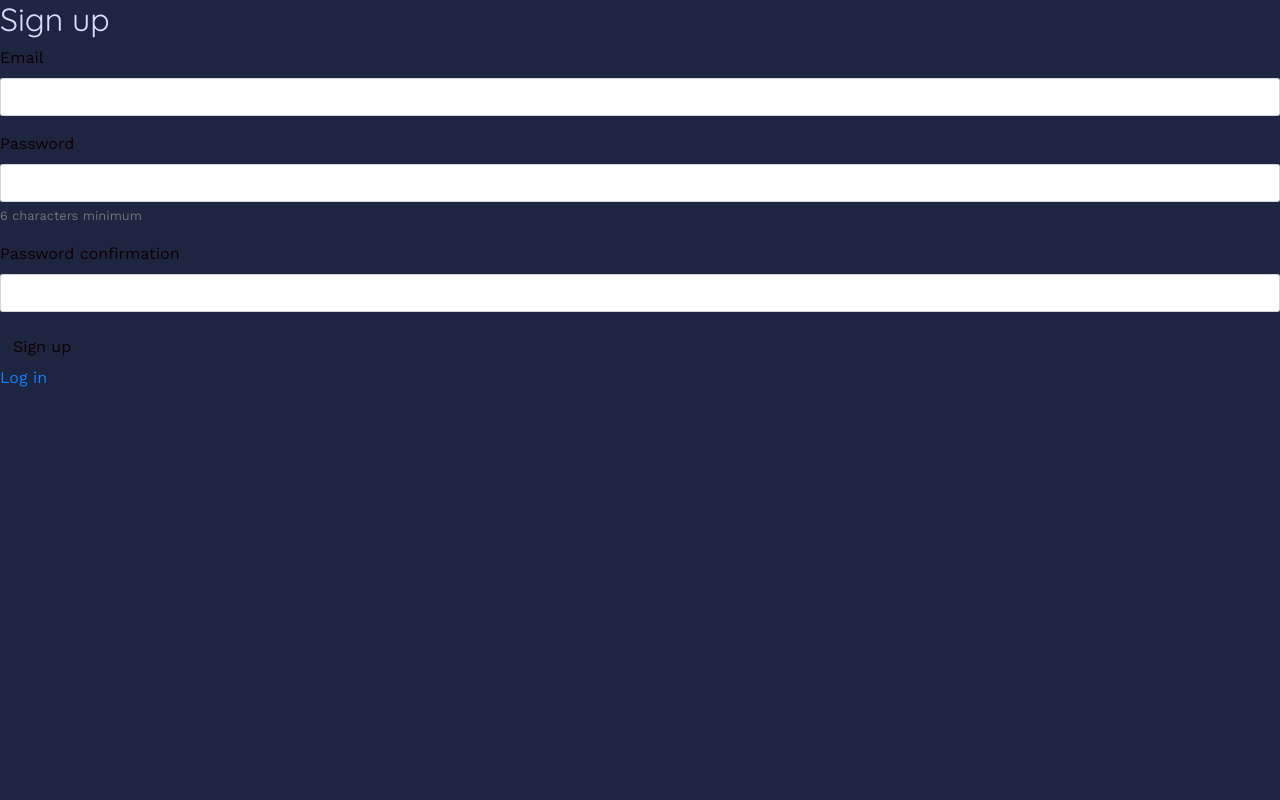
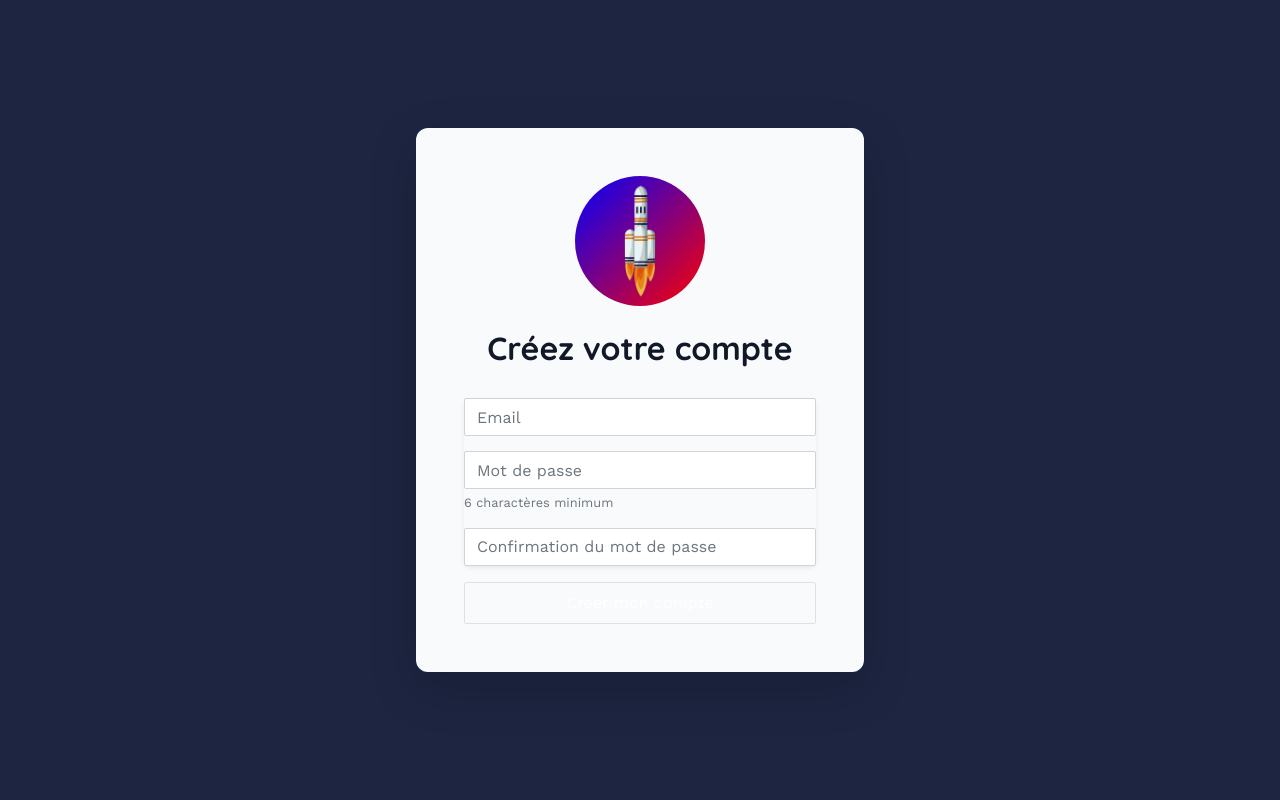
Before and after one commit to DonatienD/rocket, a Rails app: page /users/sign_up in a window 1280 px wide. Run offline with Rails 7, Linux system fonts and the light colour scheme; style sheets or scripts are compiled from the project's sources; some libraries are stand-ins or nearby versions; some web fonts are replaced.

Commit message:
Sign up form redesgined (w/ Tailwind)

```diff
--- a/app/views/devise/registrations/new.html.erb
+++ b/app/views/devise/registrations/new.html.erb
@@ -1,25 +1,53 @@
-<h2>Sign up</h2>
-
+<div class="min-h-screen flex items-center justify-center py-12 px-4 sm:px-6 lg:px-8">
+  <div class="max-w-md w-full space-y-8 bg-gray-50 p-5 lg:p-8 rounded-xl shadow-lg">
+    <div>
+      <%= image_tag("rocketlogo.png", alt: "Rocket logo", class: "mx-auto h-26 w-auto r-avatar") %>
+      <!-- <img class="" src="https://tailwindui.com/img/logos/workflow-mark-indigo-600.svg" alt="Workflow"> -->
+      <h2 class="mt-6 text-center text-3xl font-extrabold text-gray-900">
+        Créez votre compte
+      </h2>
+    </div>
     <%= simple_form_for(resource, as: resource_name, url: registration_path(resource_name)) do |f| %>
       <%= f.error_notification %>
-
-  <div class="form-inputs">
+      <div class="rounded-md shadow-sm -space-y-px form-inputs">
+        <div>
+          <label for="user_email" class="sr-only">Adresse Email</label>
           <%= f.input :email,
                       required: true,
                       autofocus: true,
-                input_html: { autocomplete: "email" }%>
+                      input_html: { autocomplete: "email" },
+                      label: false,
+                      placeholder: 'Email',
+                      error: 'Veuillez renseigner une adresse email',
+                      class: "bg-yellow appearance-none rounded-none relative block w-full px-3 py-2 border border-gray-300 placeholder-gray-500 text-gray-900 rounded-t-md focus:outline-none focus:ring-indigo-500 focus:border-indigo-500 focus:z-10 sm:text-sm" %>
+        </div>
+        <div>
+          <label for="user_password" class="sr-only">Mot de passe</label>
           <%= f.input :password,
                       required: true,
-                hint: ("#{@minimum_password_length} characters minimum" if @minimum_password_length),
-                input_html: { autocomplete: "new-password" } %>
-    <%= f.input :password_confirmation,
+                      input_html: { autocomplete: "new-password" },
+                      label: false,
+                      hint: ("#{@minimum_password_length} charactères minimum" if @minimum_password_length),
+                      placeholder: 'Mot de passe',
+                      error: "Mot de passe invalide",
+                      class: "appearance-none rounded-none relative block w-full px-3 py-2 border border-gray-300 placeholder-gray-500 text-gray-900 rounded-b-md focus:outline-none focus:ring-indigo-500 focus:border-indigo-500 focus:z-10 sm:text-sm" %>
+        </div>
+        <div>
+          <label for="user_password_confirmation" class="sr-only">Confirmation du mot de passe</label>
+          <%= f.input :password,
                       required: true,
-                input_html: { autocomplete: "new-password" } %>
+                      input_html: { autocomplete: "new-password" },
+                      label: false,
+                      placeholder: 'Confirmation du mot de passe',
+                      class: "appearance-none rounded-none relative block w-full px-3 py-2 border border-gray-300 placeholder-gray-500 text-gray-900 rounded-b-md focus:outline-none focus:ring-indigo-500 focus:border-indigo-500 focus:z-10 sm:text-sm" %>
+        </div>
       </div>
 
       <div class="form-actions">
-    <%= f.button :submit, "Sign up" %>
+        <%= f.button :submit,
+                      "Créer mon compte",
+                      class: "group relative w-full flex justify-center py-2 px-4 border border-transparent text-sm font-medium rounded-md text-white bg-blue-900 hover:bg-blue-800 focus:outline-none focus:ring-2 focus:ring-offset-2 focus:ring-indigo-500" %>
       </div>
     <% end %>
-
-<%= render "devise/shared/links" %>
+  </div>
+</div>
```
Lines whose indentation alone changed are shown as unchanged.
